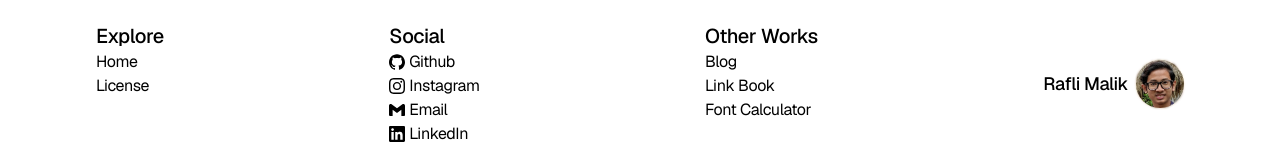
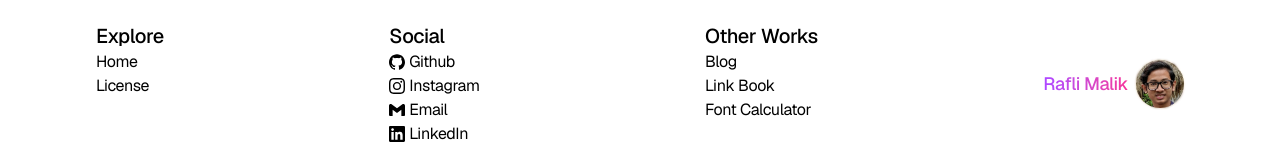
Before and after one commit to RMalik777/porto, a Next.js app: page / in a window 1280 px wide. Shown: the part 3129-3289 px from the top of the page. Built offline with nearby package versions, Linux system fonts and the light colour scheme.

Commit message:
style: gradient name

```diff
--- a/components/footer.tsx
+++ b/components/footer.tsx
@@ -96,7 +96,9 @@ export function Footer() {
 					);
 				})}
 				<div className="flex flex-row items-center gap-2 sm:self-center">
-					<p className="text-lg font-medium">Rafli Malik</p>
+					<p className="bg-linear-to-r from-purple-500 to-pink-500 bg-clip-text text-lg font-medium text-transparent">
+						Rafli Malik
+					</p>
 					<div className="group relative h-12 w-12 rounded-full">
 						<Image
 							src={portrait}
```
